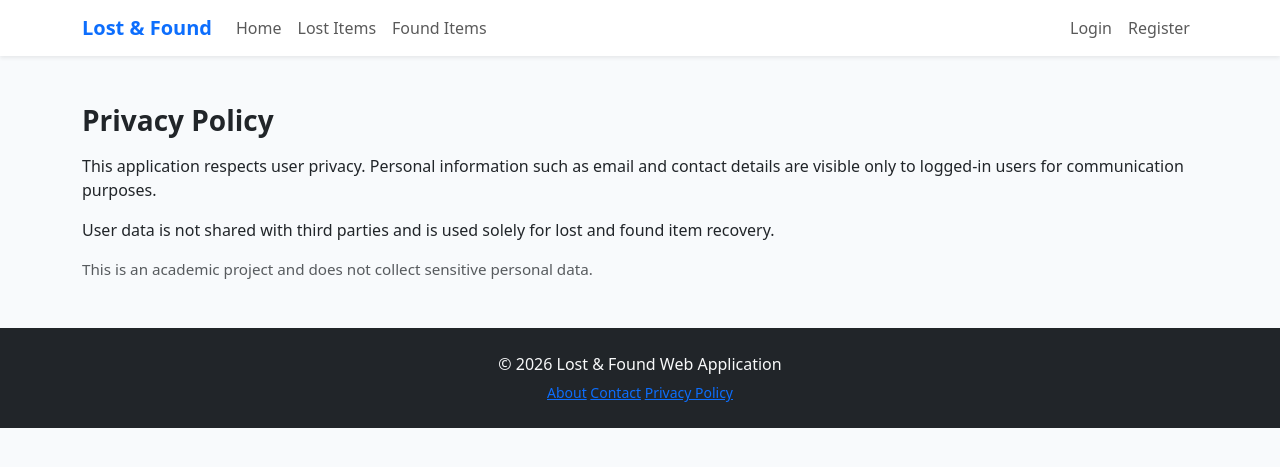
After one commit to lost-found-web/lost-found-webapp, a Flask app: page /privacy-policy in a window 1280 px wide. The commit adds this page. Shown: the top 467 px of the page. Run offline with Flask 3, Linux system fonts and the light colour scheme.

Commit message:
Add working footer pages (about, contact, privacy policy)

```diff
--- a/app/routes/items.py
+++ b/app/routes/items.py
@@ -176,3 +176,17 @@ def edit_item(item_id):
         return redirect(url_for("items.item_details", item_id=item.id))
 
     return render_template("edit_item.html", item=item)
+
+@items_bp.route("/about")
+def about():
+    return render_template("about.html")
+
+
+@items_bp.route("/contact")
+def contact():
+    return render_template("contact.html")
+
+
+@items_bp.route("/privacy-policy")
+def privacy_policy():
+    return render_template("privacy_policy.html")
--- a/app/templates/base.html
+++ b/app/templates/base.html
@@ -113,9 +113,10 @@
     <div class="container py-4 text-center">
         <p class="mb-1">&copy; 2026 Lost & Found Web Application</p>
         <small>
-            <a href="#" class="text-light text-decoration-none me-3">About</a>
-            <a href="#" class="text-light text-decoration-none me-3">Contact</a>
-            <a href="#" class="text-light text-decoration-none">Privacy Policy</a>
+            <a href="{{ url_for('items.about') }}">About</a>
+            <a href="{{ url_for('items.contact') }}">Contact</a>
+            <a href="{{ url_for('items.privacy_policy') }}">Privacy Policy</a>
+
         </small>
     </div>
 </footer>
--- /dev/null
+++ b/app/templates/privacy_policy.html
@@ -0,0 +1,23 @@
+{% extends "base.html" %}
+{% block title %}Privacy Policy{% endblock %}
+
+{% block content %}
+<div class="container my-5">
+  <h3>Privacy Policy</h3>
+
+  <p class="mt-3">
+    This application respects user privacy. Personal information such as
+    email and contact details are visible only to logged-in users for
+    communication purposes.
+  </p>
+
+  <p>
+    User data is not shared with third parties and is used solely for
+    lost and found item recovery.
+  </p>
+
+  <p class="text-muted">
+    This is an academic project and does not collect sensitive personal data.
+  </p>
+</div>
+{% endblock %}
```
Also changed, not shown: app/templates/about.html (added, +16 -0 lines), app/templates/contact.html (added, +20 -0 lines).
